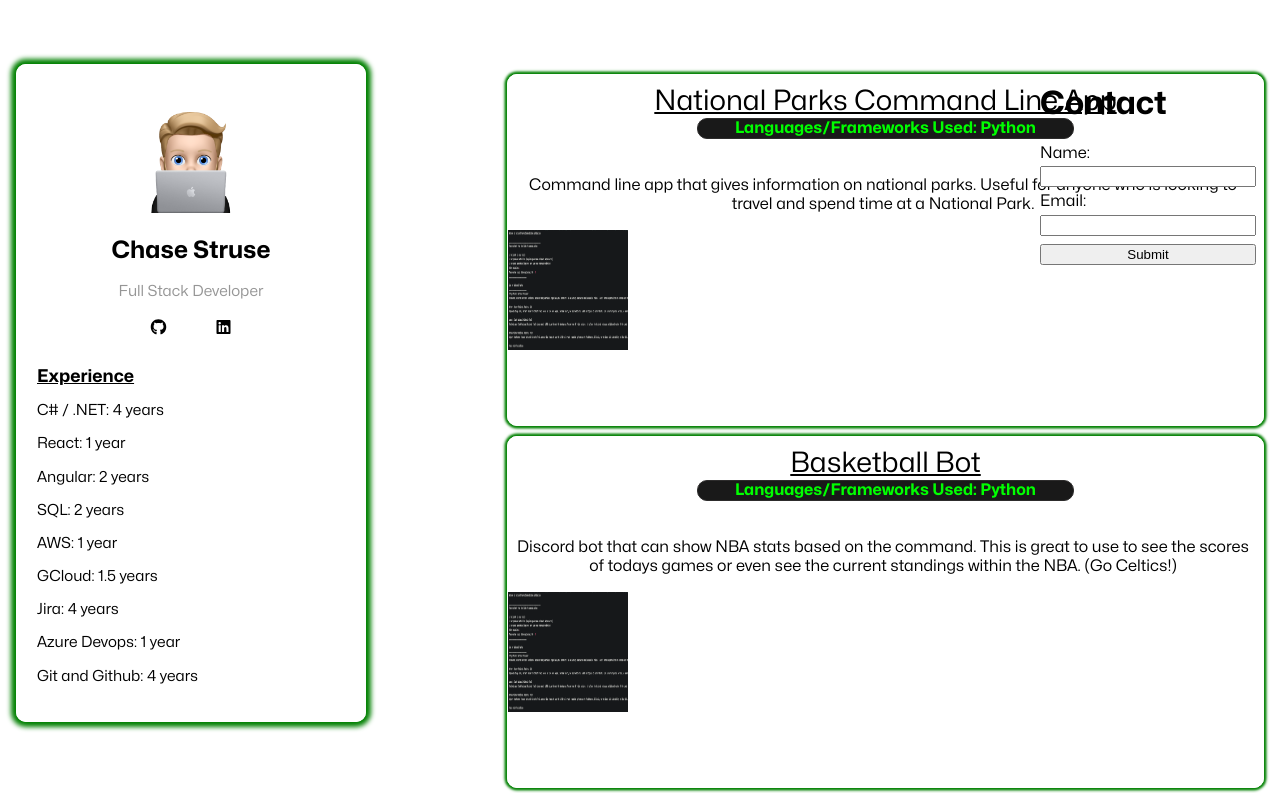
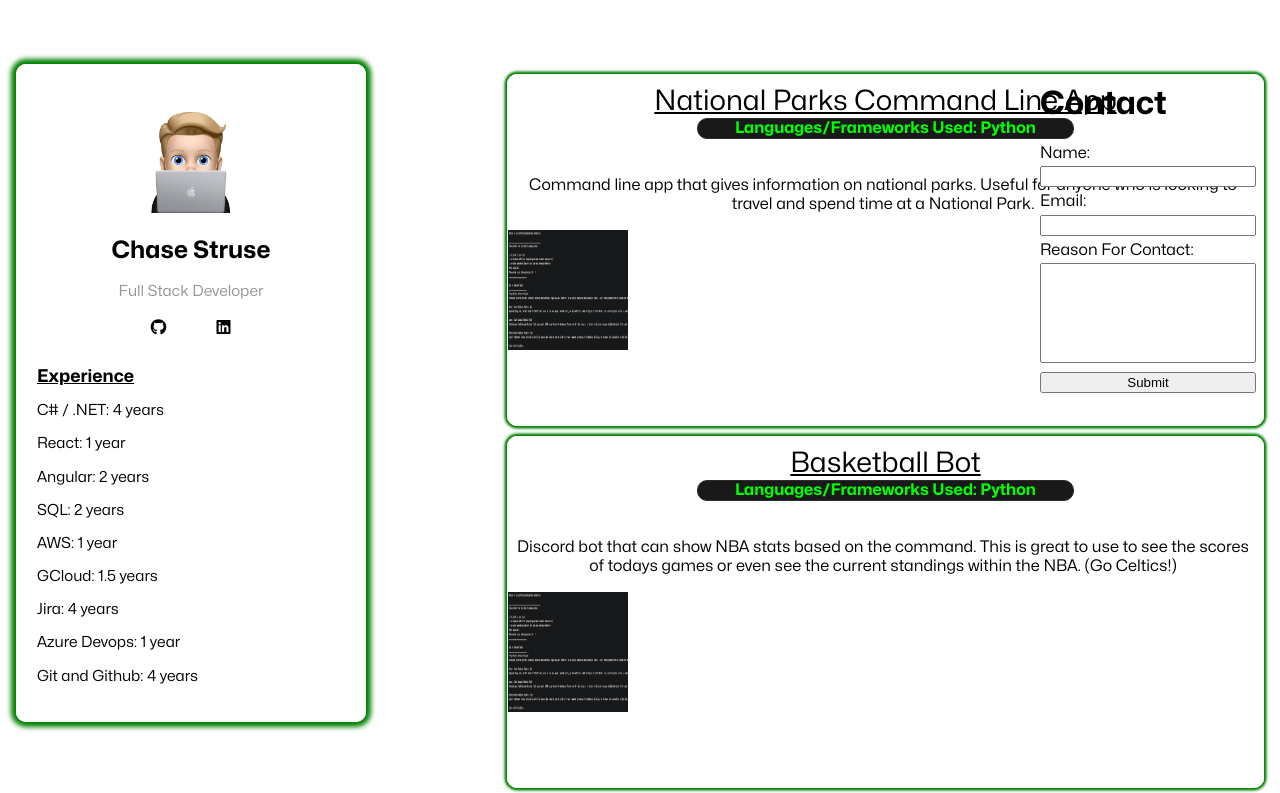
Before and after one commit to ChaseStruse/strusefolio, a Next.js app: page / in a window 1280 px wide. Shown: the top 793 px of the page. Built offline with nearby package versions, Linux system fonts and the light colour scheme.

Commit message:
Added reason for contact field

```diff
--- a/components/contact/contact-card.tsx
+++ b/components/contact/contact-card.tsx
@@ -16,7 +16,12 @@ export default function ContactCard() {
               type="email"
               name="email"
               pattern="[a-z0-9._%+-]+@[a-z0-9.-]+\.[a-z]{2,}$"
+              required
             />
+          </label>
+          <label>
+            Reason For Contact:
+            <input type="text" name="reasonForContact" required style={{height: "100px"}}/>
           </label>
         </div>
         <div className={styles.cardButton}>
```
Lines whose indentation alone changed are shown as unchanged.
